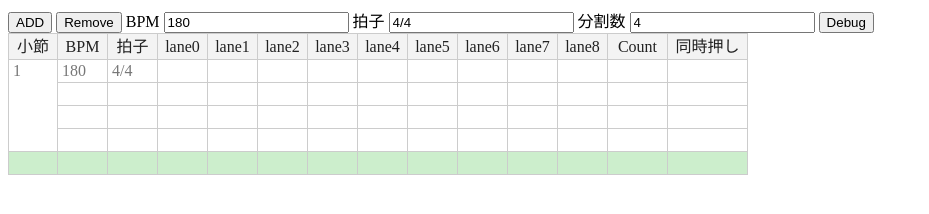
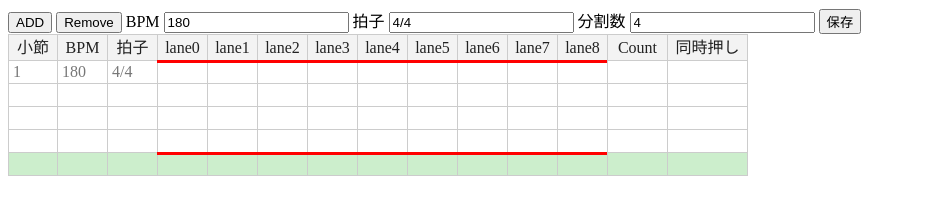
Before and after one commit to tt-coder/NoteEditor, a website: page index.html in a window 1280 px wide. Both pictures are taken after a click on the button "ADD". Shown: the whole page, without its empty margins (0-929 px from the left). Drawn offline with Linux system fonts and the light colour scheme.

Commit message:
add border

```diff
--- a/index.html
+++ b/index.html
@@ -15,7 +15,7 @@
     <input id="time" value="4/4"></input>
     分割数
     <input id="divide" value="4"></input>
-    <button id="debug">Debug</button>
+    <button id="save">保存</button>
     <div id="grid">
     </div>
 
--- a/js/table.js
+++ b/js/table.js
@@ -79,11 +79,12 @@ var table = new Handsontable(grid, {
   minSpareRows: 1,
   contextMenu: true,
   enterBeginsEditing: false,
-  mergeCells: [],
-  yellowRenderer
+  mergeCells: true,
+  customBorders: true
 });
 
 var mergeArray = []; // 結合のデータ用配列
+var borderArray = [];
 var barCount = 1;
 var rowNoteCount = [];
 // 小節追加
@@ -105,6 +106,17 @@ document.getElementById("add").addEventListener("click",function(){
   var time = document.getElementById("time").value;
   table.setDataAtCell(maxRow-1, 1, BPM);
   table.setDataAtCell(maxRow-1, 2, time);
+  // 小節線
+  var newMaxRow = table.countRows();
+  var newBorderTop = {range: {from: {row: maxRow-1, col: 3}, to: {row: maxRow-1, col: 11}}, top: {width: 3, color: "red"}};
+  var newBorderBottom = {range: {from: {row: newMaxRow-1, col: 3}, to: {row: newMaxRow-1, col: 11}}, top: {width: 3, color: "red"}};
+  borderArray.push(newBorderTop);
+  borderArray.push(newBorderBottom);
+  var customBorder = {
+    customBorders: borderArray
+  };
+  table.updateSettings(customBorder);
+  table.runHooks('afterInit');
 });
 
 // 1行目削除
@@ -112,7 +124,6 @@ document.getElementById("remove").addEventListener("click",function(){
   table.alter("remove_row",0);
   table.render();
 });
-
 
 // セル選択時の処理
 Handsontable.hooks.add("afterSelection", function(){
@@ -248,48 +259,8 @@ Handsontable.hooks.add("afterSelection", function(){
       countColorCell();
     });
   }
-  /*
-  var nowCount = 0;
-  for(var j=3;j<=11;j++){
-    var cellProperties = table.getCellMeta(0,j);
-    if(cellProperties.renderer == yellowRenderer){
-      nowCount++;
-    }
-  }
-  table.setDataAtCell(0, 12, nowCount.toString());
-  nowCount = 0;
-  */
-  /*
-  var maxRows = table.countRows();
-  var selected = table.getSelected();
-  var rows = selected[2];
-  var columns = selected[3];
-  console.log(selected);
-  if(isNaN(rowNoteCount[rows])){
-    rowNoteCount[rows] = 0;
-  }
-  //var inst = table.getInstance();
-  var cellProperties = table.getCellMeta(rows,columns);
-  // laneのエリア内なら
-  if(1 < selected[3] && selected[3] < 11 && rows != maxRows-1){
-    // ショートカットキーで色付け
-    Mousetrap.bind('1', function(e) {
-      cellProperties.renderer = yellowRenderer;
-      rowNoteCount[rows]++;
-      //console.log(rowNoteCount[rows]);
-      if(rows != 0){
-        var nowCount = rowNoteCount[rows]+rowNoteCount[rows-1];
-      }else if(rows == 0){
-        var nowCount = rowNoteCount[rows];
-      }
-      //table.setDataAtCell(rows, 11, nowCount.toString());
-      table.render();
-    });
-  }
-  //console.log("(" + selected[2] + " , " + selected[3] + ")");
-  */
 });
 
-document.getElementById("debug").addEventListener("click",function(){
+document.getElementById("save").addEventListener("click",function(){
 
 });
```
